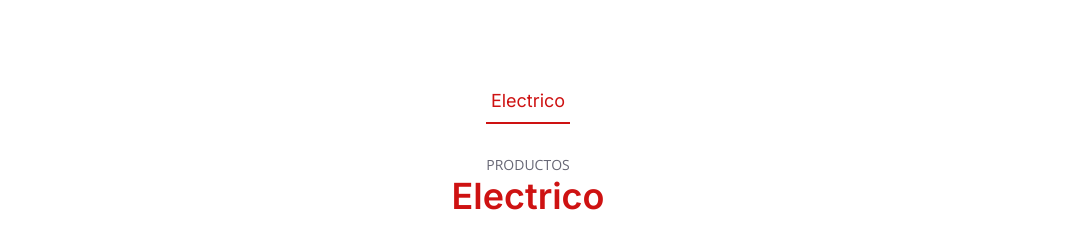
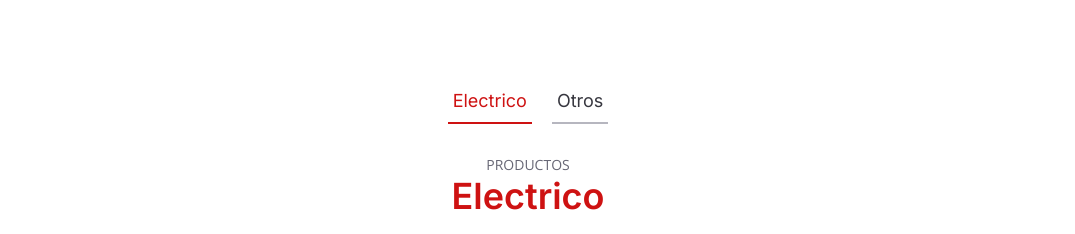
Before and after one commit to ItZSuleX5/tepa.github.io, a plain HTML site: page Yummy/Yummy/index.html in a window 1280 px wide. Shown: the top 234 px of the page, without its empty margins (112-1187 px from the left). Drawn offline with nearby package versions, Linux system fonts and the light colour scheme.

Commit message:
Update index.html

```diff
--- a/Yummy/Yummy/index.html
+++ b/Yummy/Yummy/index.html
@@ -59,9 +59,9 @@
             </a>
           </li><!-- End tab nav item -->
 
-         <!-- <li class="nav-item">
+          <li class="nav-item">
             <a class="nav-link" data-bs-toggle="tab" data-bs-target="#menu-breakfast">
-              <h4</h4>
+              <h4>Otros</h4>
             </a><!-- End tab nav item -->
 
          <!-- <li class="nav-item">
```
